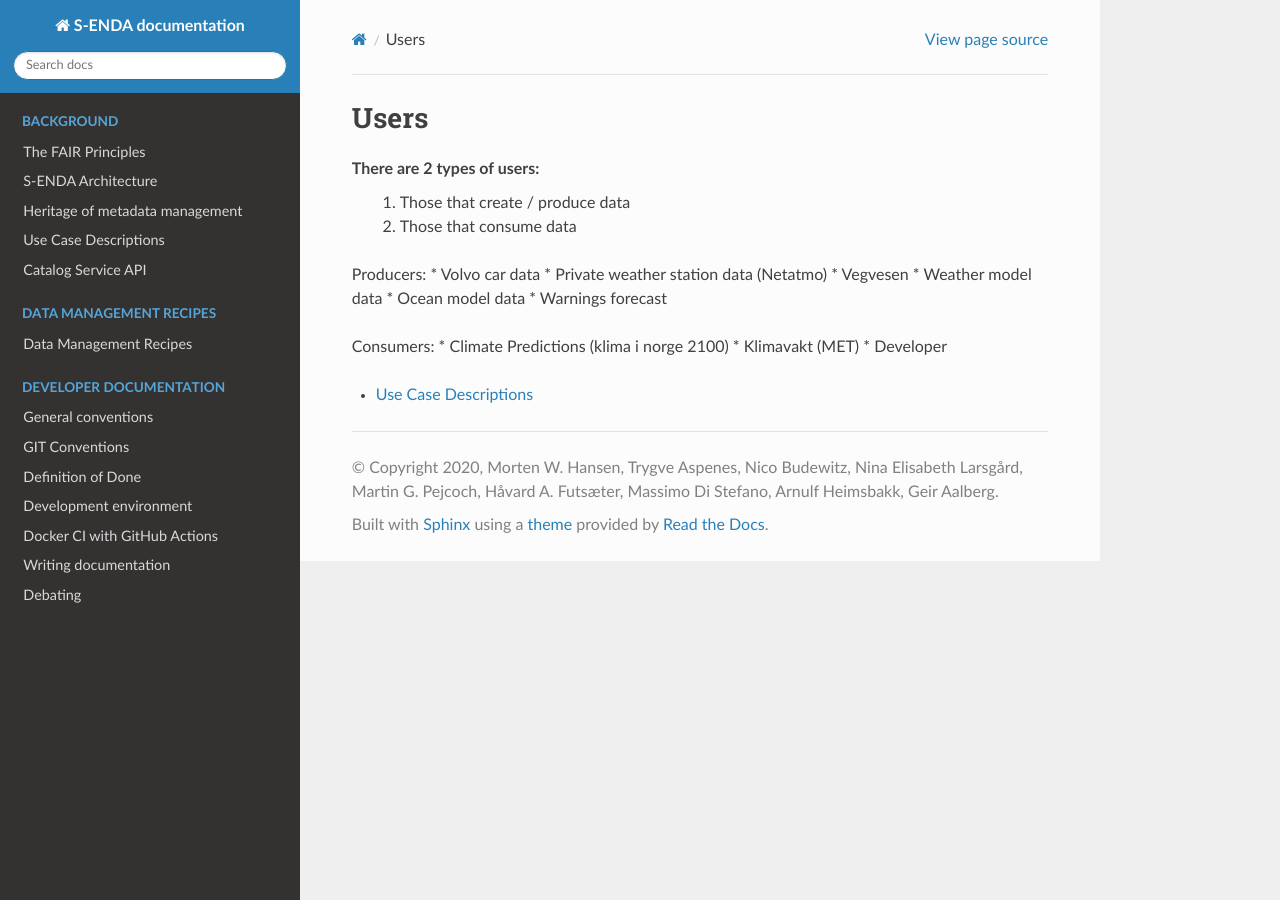
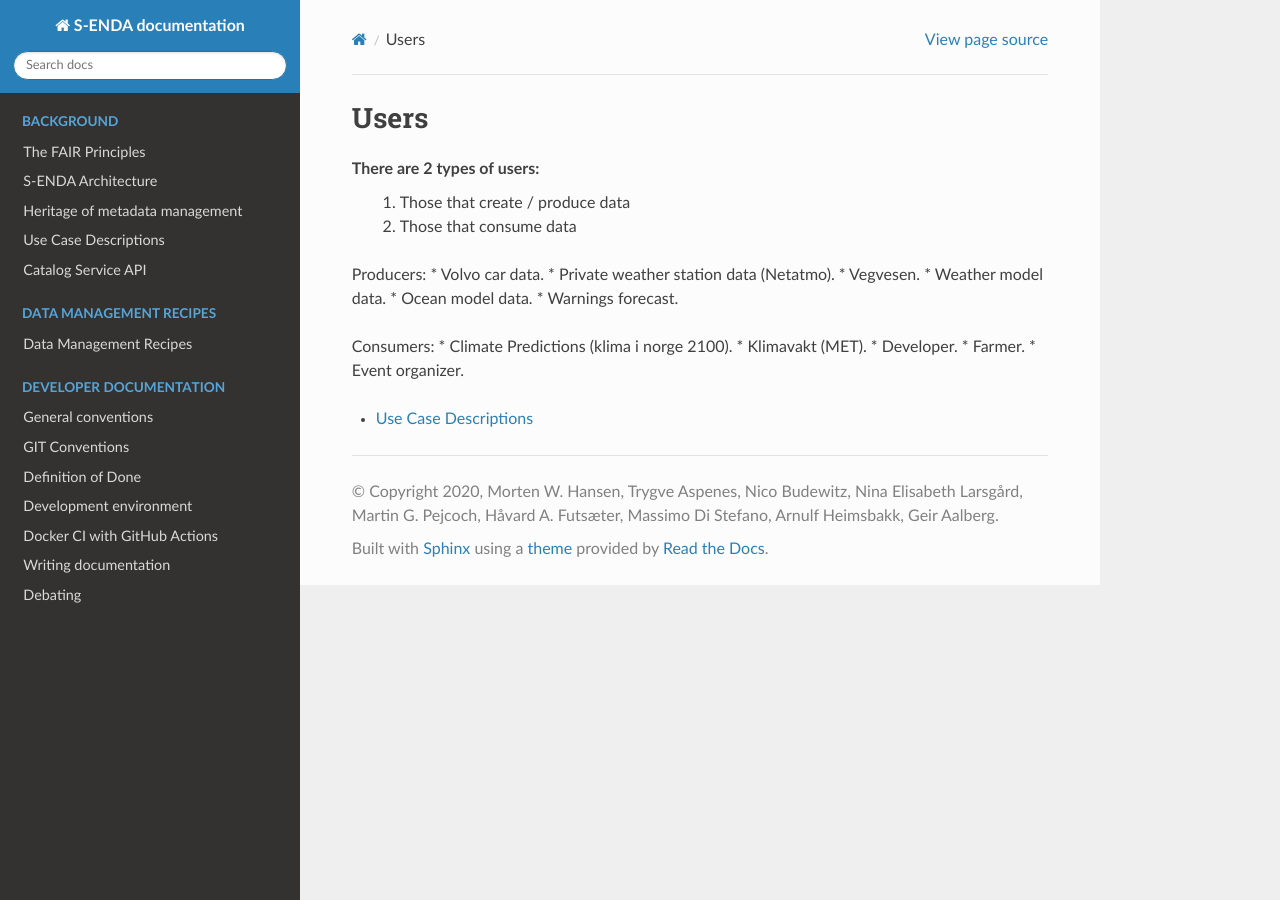
Before and after one commit to metno/S-ENDA-documentation, a Sphinx documentation site: the page built from source/users.rst, in a window 1280 px wide. Built offline with Sphinx 7.4.7 and the Read the Docs theme 2.0.0, drawn with Linux system fonts in a browser that asks for light colours.

Commit message:
Update users.rst

```diff
--- a/source/users.rst
+++ b/source/users.rst
@@ -7,18 +7,20 @@ There are 2 types of users:
  2. Those that consume data
 
 Producers:
-* Volvo car data
-* Private weather station data (Netatmo)
-* Vegvesen
-* Weather model data
-* Ocean model data
-* Warnings forecast
+* Volvo car data.
+* Private weather station data (Netatmo).
+* Vegvesen.
+* Weather model data.
+* Ocean model data.
+* Warnings forecast.
 
 
 Consumers:
-* Climate Predictions (klima i norge 2100)
-* Klimavakt (MET)
-* Developer
+* Climate Predictions (klima i norge 2100).
+* Klimavakt (MET).
+* Developer.
+* Farmer.
+* Event organizer.
 
 
 .. toctree::
```
